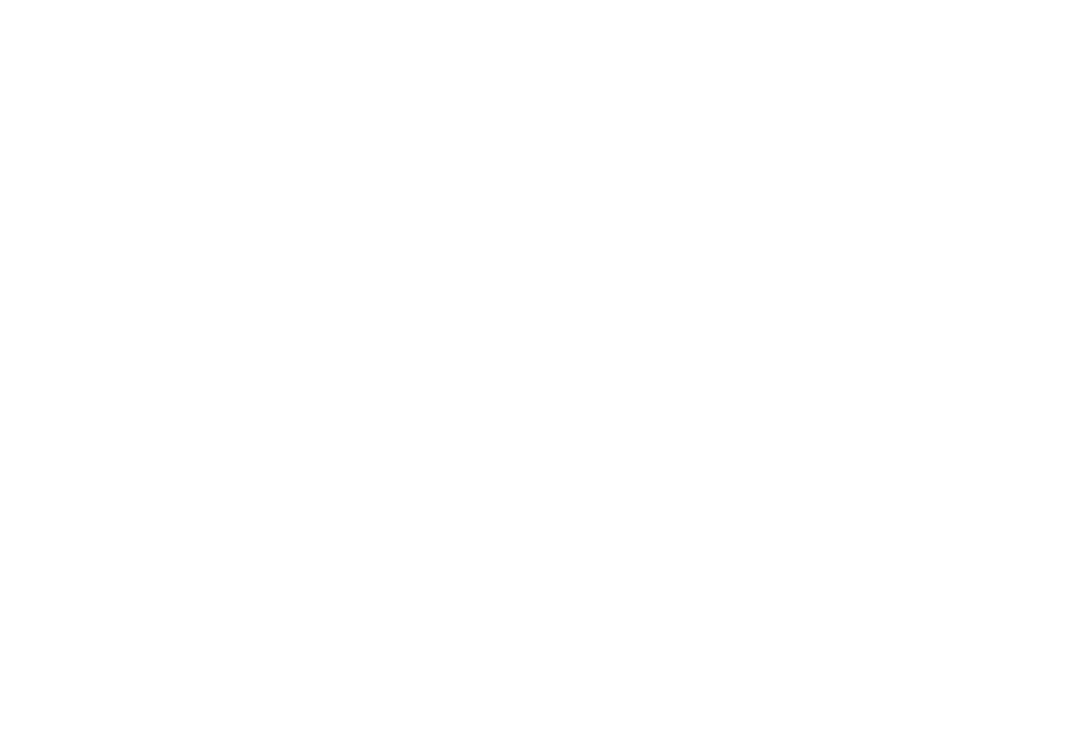
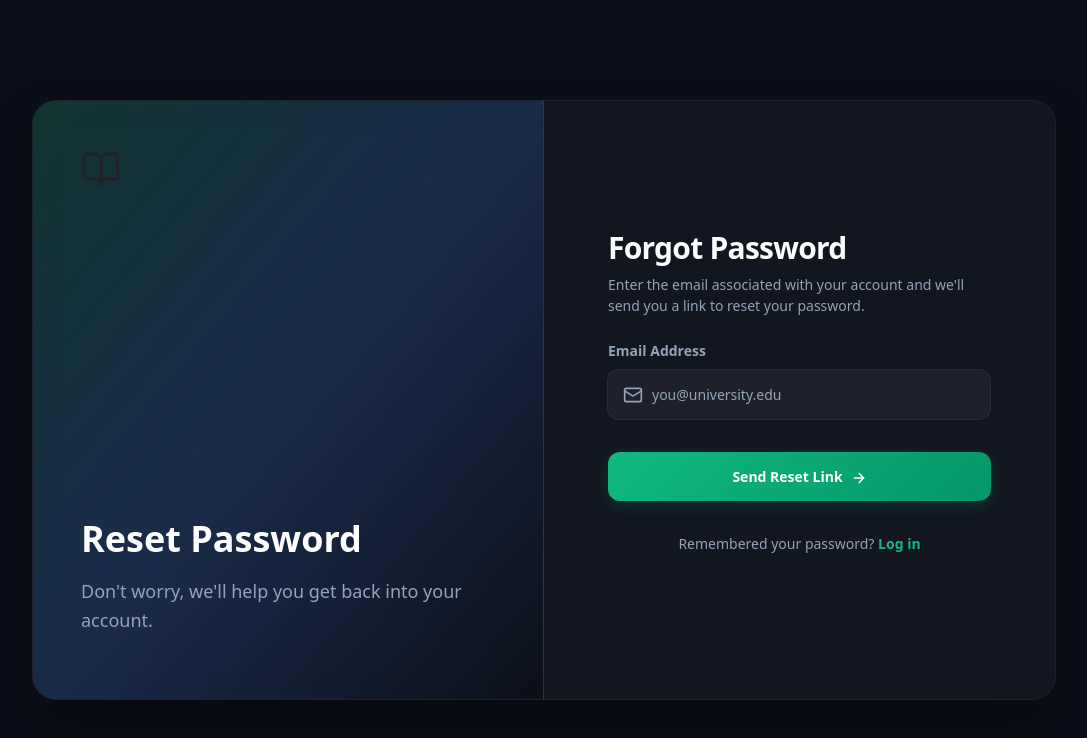
Before and after one commit to moonstruck2003/AlumniConnect, a React (Vite) app in the folder client/: page /forgot-password in a window 1280 px wide. Before the commit this address had no page. Shown: the top 738 px of the page, without its empty margins (96-1183 px from the left). Built offline with nearby package versions, Linux system fonts and the light colour scheme; the HTML template or start-up script is replaced by a standard one.

Commit message:
Forgot pass frontend

```diff
--- a/client/src/App.tsx
+++ b/client/src/App.tsx
@@ -4,6 +4,7 @@
 import Dashboard from './views/Dashboard';
 import Login from './views/Login';
 import Signup from './views/Signup';
+import ForgotPassword from './views/ForgotPassword';
 import AlumniDirectory from './views/AlumniDirectory';
 import About from './About.tsx';
 import 'bootstrap/dist/css/bootstrap.min.css';
@@ -23,9 +24,10 @@
 
         <Route path={'/login'} element={<Login />} />
         <Route path={'/signup'} element={<Signup />} />
+        <Route path={'/forgot-password'} element={<ForgotPassword />} />
 
 
-<Route element={ <BaseLayout><Outlet /></BaseLayout> }>
+        <Route element={<BaseLayout><Outlet /></BaseLayout>}>
           <Route path={'/dashboard'} element={<Dashboard />} />
           <Route path={'/alumni'} element={<AlumniDirectory />} />
           <Route path={'/events'} element={<Events />} />
--- /dev/null
+++ b/client/src/views/ForgotPassword.tsx
@@ -0,0 +1,124 @@
+import React, { useState } from 'react';
+import { motion } from 'framer-motion';
+import { Mail, ArrowRight, BookOpen } from 'lucide-react';
+import './Login.css';
+
+export default function ForgotPassword() {
+    const [email, setEmail] = useState('');
+    const [isHovered, setIsHovered] = useState(false);
+    const [message, setMessage] = useState('');
+    const [messageType, setMessageType] = useState<'success' | 'error' | ''>('');
+
+    const handleSubmit = async (e: React.FormEvent) => {
+        e.preventDefault();
+        setMessage('');
+        setMessageType('');
+        setMessage('Reset link sent successfully.');
+        setMessageType('success');
+    };
+
+    return (
+        <div className="login-page">
+            <motion.div
+                initial={{ opacity: 0, y: 30 }}
+                animate={{ opacity: 1, y: 0 }}
+                transition={{ duration: 0.8, ease: 'easeOut' }}
+                className="login-container"
+            >
+                <div className="login-left">
+                    <div className="hero-icon">
+                        <BookOpen size={40} />
+                    </div>
+                    <div className="hero-text-container">
+                        <motion.div
+                            initial={{ opacity: 0, y: 20 }}
+                            animate={{ opacity: 1, y: 0 }}
+                            transition={{ delay: 0.5, duration: 0.6 }}
+                        >
+                            <h2 className="hero-title">Reset Password</h2>
+                            <p className="hero-subtitle">
+                                Don't worry, we'll help you get back into your account.
+                            </p>
+                        </motion.div>
+                    </div>
+                </div>
+
+                <div className="login-right">
+                    <motion.div
+                        initial={{ opacity: 0, x: 20 }}
+                        animate={{ opacity: 1, x: 0 }}
+                        transition={{ delay: 0.4, duration: 0.6 }}
+                        className="form-wrapper"
+                    >
+                        <div className="form-header">
+                            <h3 className="form-title">Forgot Password</h3>
+                            <p className="form-subtitle">
+                                Enter the email associated with your account and we'll send you a link to reset your password.
+                            </p>
+                        </div>
+
+                        {message && (
+                            <div
+                                className={`alert ${messageType === 'success' ? 'alert-success' : 'alert-danger'}`}
+                                style={{
+                                    marginBottom: '1rem',
+                                    padding: '0.75rem',
+                                    borderRadius: '6px',
+                                    fontSize: '1rem',
+                                }}
+                            >
+                                {message}
+                            </div>
+                        )}
+
+                        <form onSubmit={handleSubmit} className="login-form">
+                            <div className="input-group">
+                                <label className="input-label">Email Address</label>
+                                <div className="input-wrapper">
+                                    <div className="input-icon">
+                                        <Mail size={20} />
+                                    </div>
+                                    <input
+                                        type="email"
+                                        value={email}
+                                        onChange={(e) => setEmail(e.target.value)}
+                                        className="form-input"
+                                        placeholder="you@university.edu"
+                                        required
+                                    />
+                                </div>
+                            </div>
+
+                            <motion.button
+                                whileHover={{ scale: 1.01 }}
+                                whileTap={{ scale: 0.98 }}
+                                onHoverStart={() => setIsHovered(true)}
+                                onHoverEnd={() => setIsHovered(false)}
+                                type="submit"
+                                className="submit-btn"
+                            >
+                                Send Reset Link
+                                <motion.div
+                                    animate={{ x: isHovered ? 4 : 0 }}
+                                    transition={{ duration: 0.2 }}
+                                    className="submit-icon"
+                                >
+                                    <ArrowRight size={16} />
+                                </motion.div>
+                            </motion.button>
+                        </form>
+
+                        <div className="signup-text">
+                            <p>
+                                Remembered your password?{' '}
+                                <a href="/login" className="signup-link">
+                                    Log in
+                                </a>
+                            </p>
+                        </div>
+                    </motion.div>
+                </div>
+            </motion.div>
+        </div>
+    );
+}
--- a/client/src/views/Login.tsx
+++ b/client/src/views/Login.tsx
@@ -145,7 +145,7 @@
               <div className="input-group">
                 <div className="input-header">
                   <label className="input-label">Password</label>
-                  <a href="#" className="forgot-password">
+                  <a href="/forgot-password" className="forgot-password">
                     Forgot password?
                   </a>
                 </div>
```
Lines whose indentation alone changed are shown as unchanged.
